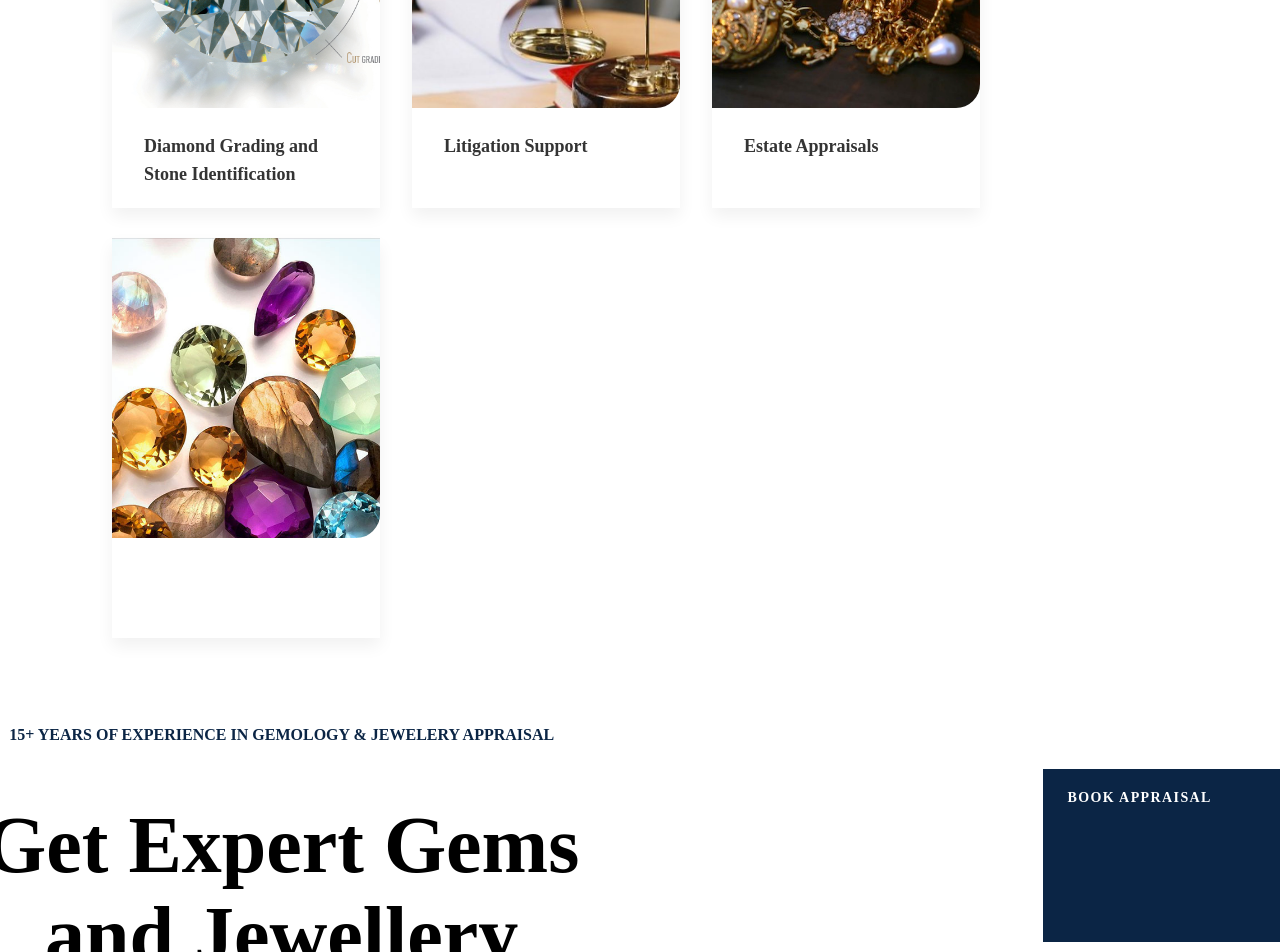
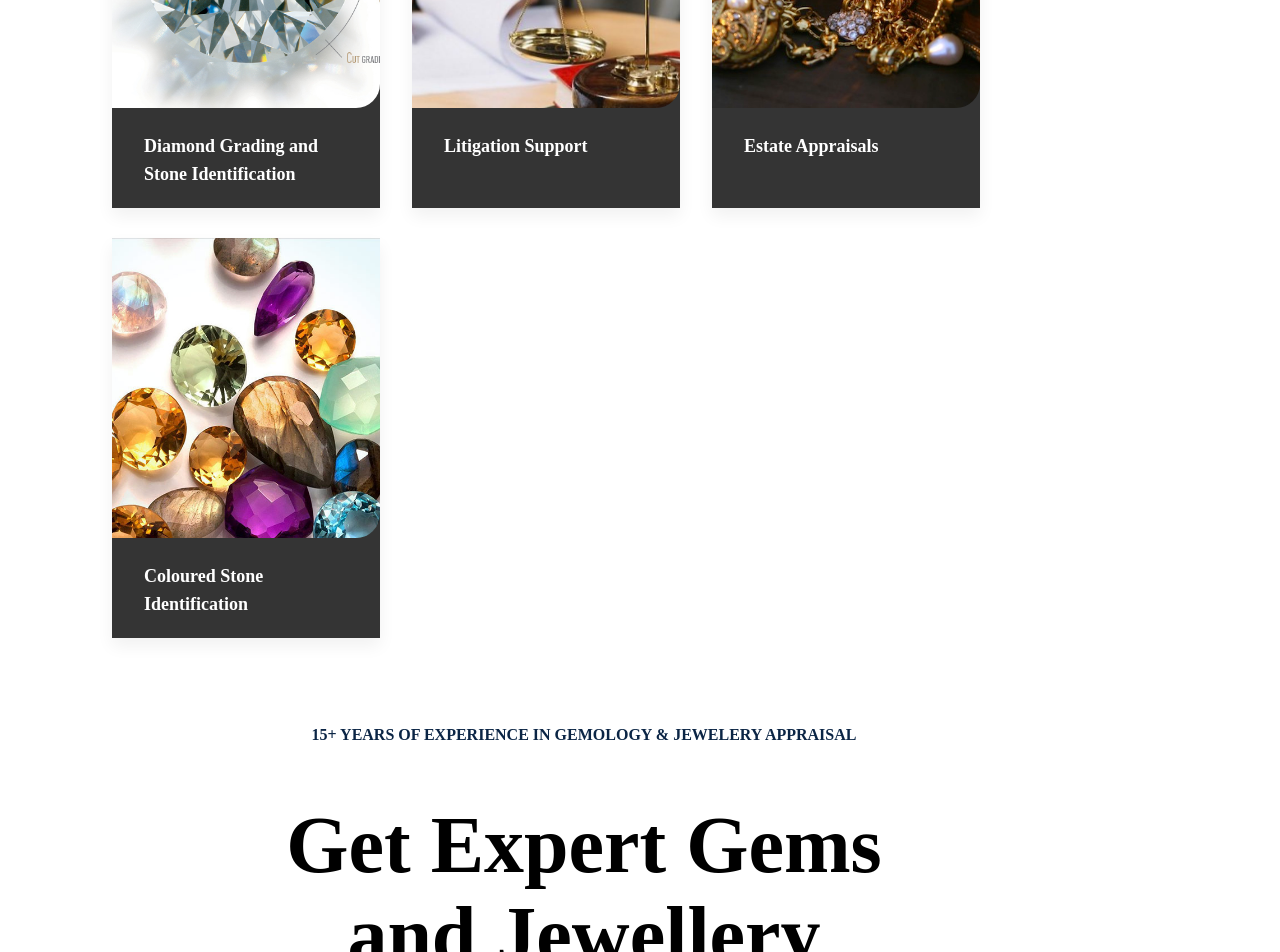
Before and after one commit to Techwolf001/Lauren, a React (Vite) app: page / in a window 1280 px wide. Shown: the part 2260-3212 px from the top of the page. Built offline with nearby package versions, Linux system fonts and the light colour scheme.

Commit message:
Techwolf001

```diff
--- a/src/index.css
+++ b/src/index.css
@@ -8,7 +8,7 @@
     padding: 0;
     font-family: Syne;
 }
-.About::before{
+/* .About::before{
     content: "";
     top:20px;
     height:2px;
@@ -16,7 +16,7 @@
     left:-40px;
     position: absolute;
     background-color: #ffffff;
-}
+} */
 
 .List::before{
     left: 0;
@@ -46,7 +46,7 @@
 .service_box{
     -webkit-box-shadow: 0px 8px 16px 0px rgba(0, 0, 0, 0.06);
     box-shadow: 0px 8px 16px 0px rgba(0, 0, 0, 0.06);
-    background-color: #fff;
+    background-color: #343434;
     margin-bottom: 30px;
     position: relative;
     -webkit-transition: 0.3s all ease-in-out;
--- a/src/pages/home.jsx
+++ b/src/pages/home.jsx
@@ -43,7 +43,7 @@ const Home = () => {
                           </div>
                         </div>
                         <div className="py-6 px-8">
-                          <h1 className="text-[#343434] text-lg transition-all ease-in-out font-[Syne] font-bold">
+                          <h1 className="text-white text-lg transition-all ease-in-out font-[Syne] font-bold">
                             Diamond Grading and Stone Identification
                           </h1>
                         </div>
@@ -59,7 +59,7 @@ const Home = () => {
                           </div>
                         </div>
                         <div className="py-6 px-8">
-                          <h1 className="text-[#343434] text-lg transition-all ease-in-out font-[Syne] font-bold">
+                          <h1 className="text-white text-lg transition-all ease-in-out font-[Syne] font-bold">
                             Litigation Support
                           </h1>
                         </div>
@@ -75,7 +75,7 @@ const Home = () => {
                           </div>
                         </div>
                         <div className="py-6 px-8">
-                          <h1 className="text-[#343434] text-lg transition-all ease-in-out font-[Syne] font-bold">
+                          <h1 className="text-white text-lg transition-all ease-in-out font-[Syne] font-bold">
                             Estate Appraisals
                           </h1>
                         </div>
@@ -105,15 +105,15 @@ const Home = () => {
 
     </div>
     <div>
-      <div className="container gap-x-0 flex flex-wrap -mx-4">
-        <div className="max-w-[1200px]">
+      <div className="container items-center gap-x-0 -mx-4 align-middle">
+        <div className="container">
           <p className="font-[700] leading-[3px] text-[#0b2545] text-center pb-16 uppercase ">
               15+ years of experience in Gemology & Jewelery Appraisal
           </p>
           <h2 className="text-[80px] p-[15px 0 25px] text-center leading-[1.125] font-[600]">Get Expert Gems<br/> and Jewellery<br/> Appraisal</h2>
         </div>
-        <div className=" relative right-0 left-[29rem] my-9 mb-32 bg-[#0b2545] w-64 lg:px-11 x px-6 py-4 hover:bg-[#343434]">
-          <Link to="/contact" className="text-white uppercase font-bold font-[Syne] text-sm max-[1303px]:text-xs tracking-widest">
+        <div className="container relative justify-center items-center flex my-9 mb-32 bg-[#0b2545] w-64 lg:px-11 x px-6 py-4 hover:bg-[#343434] ">
+          <Link to="/contact" className="text-white uppercase  font-bold  justify-center font-[Syne] text-sm max-[1303px]:text-xs tracking-widest">
               book appraisal
           </Link>
         </div>
--- a/tailwind.config.js
+++ b/tailwind.config.js
@@ -42,12 +42,8 @@ export default {
           "monospace",
         ],
 
-        "poppin-black": "fonts/Poppins/Poppins-Black.ttf",
-        "poppin-bold": "fonts/Poppins/Poppins-Bold.ttf",
-        "poppin-italic": "fonts/Poppins/Poppins-Italic.ttf",
-        "poppin-light": "fonts/Poppins/Poppins-Light.ttf",
-        "poppin-thin": "fonts/Poppins/Poppins-Thin.ttf",
-        Syne: "fonts/Syne/static/Syne-Regular.ttf",
+
+        Syne: "fonts/Syne/Syne-VariableFont_wght.ttf",
       },
     extend: {},
   },
--- a/vite.config.js
+++ b/vite.config.js
@@ -4,4 +4,7 @@ import react from '@vitejs/plugin-react-swc'
 // https://vitejs.dev/config/
 export default defineConfig({
   plugins: [react()],
+  server:{
+    port:5000,
+  }
 })
```
